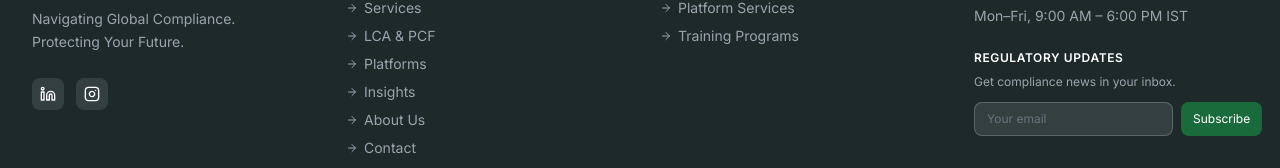
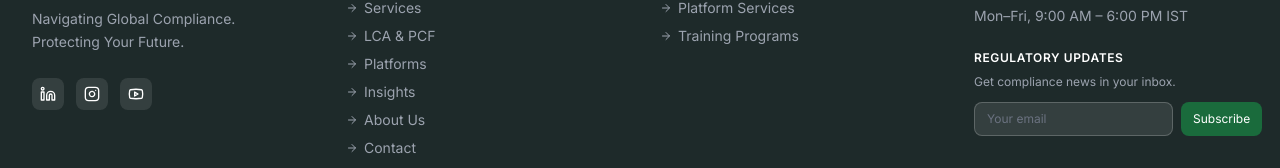
Before and after one commit to GScomplysolution/GScomply-website, a React (Vite) app in the folder project/: page / in a window 1280 px wide. Shown: the part 7721-7889 px from the top of the page. Built offline with nearby package versions, Linux system fonts and the light colour scheme; no server answers.

Commit message:
Update Footer.tsx
Updated Youtube

```diff
--- a/project/src/components/Footer.tsx
+++ b/project/src/components/Footer.tsx
@@ -1,6 +1,6 @@
 import { useState } from 'react';
 import { Link } from 'react-router-dom';
-import { Mail, Phone, Linkedin, Instagram, ArrowRight, CheckCircle, Loader2 } from 'lucide-react';
+import { Mail, Phone, Linkedin, Instagram,Youtube, ArrowRight, CheckCircle, Loader2 } from 'lucide-react';
 import { supabase } from '../lib/supabase';
 import { prefetchPage } from '../App';
 import type { PageName } from '../App';
@@ -107,6 +107,15 @@ export default function Footer() {
               >
                 <Instagram size={16} />
               </a>
+              <a
+                href="https://youtube.com/@gscomplyacademy?si=vyLIdr12_R41bR3c"
+                target="_blank"
+                rel="noopener noreferrer"
+                aria-label="Youtube"
+                className="p-2 rounded-lg bg-white/10 hover:bg-gs-green transition-colors duration-200"
+              >
+                <Youtube size={16} />
+              </a>
             </div>
           </div>
 
```
